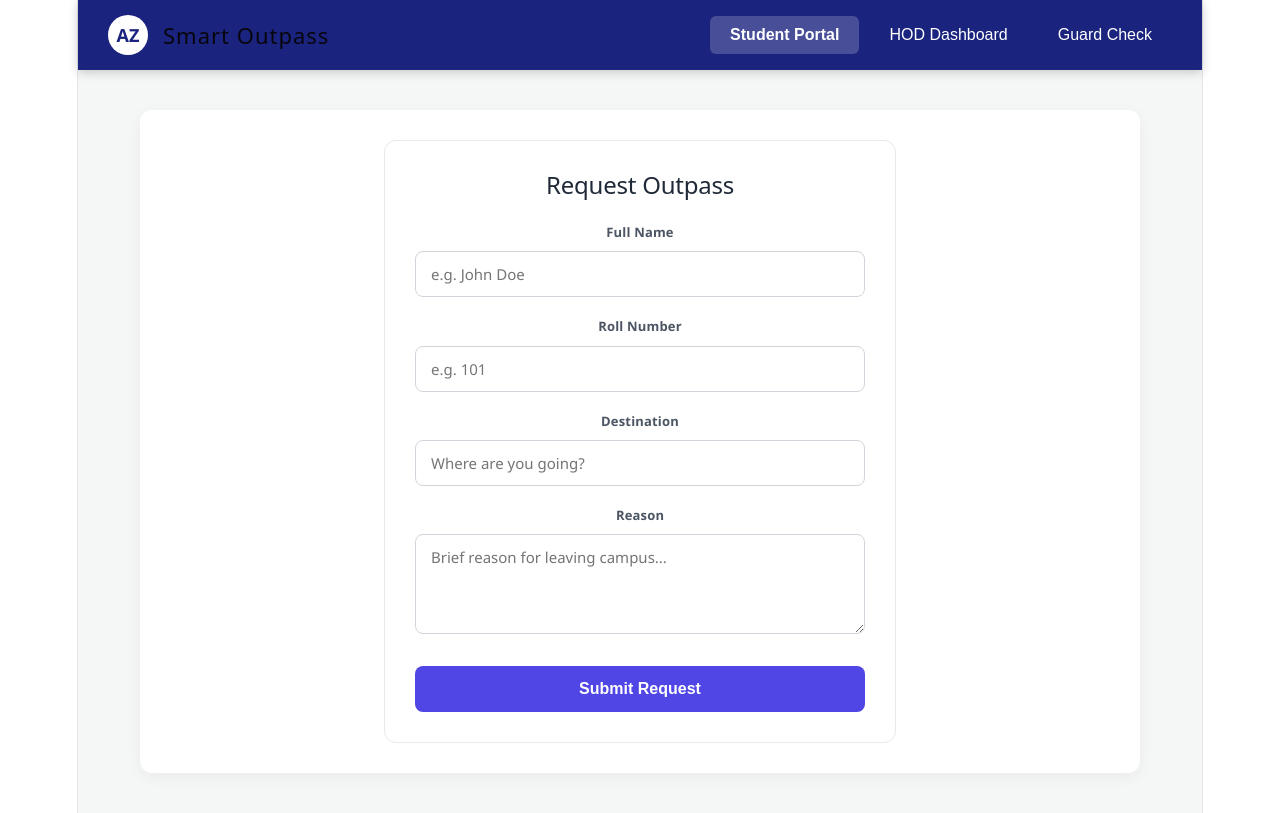
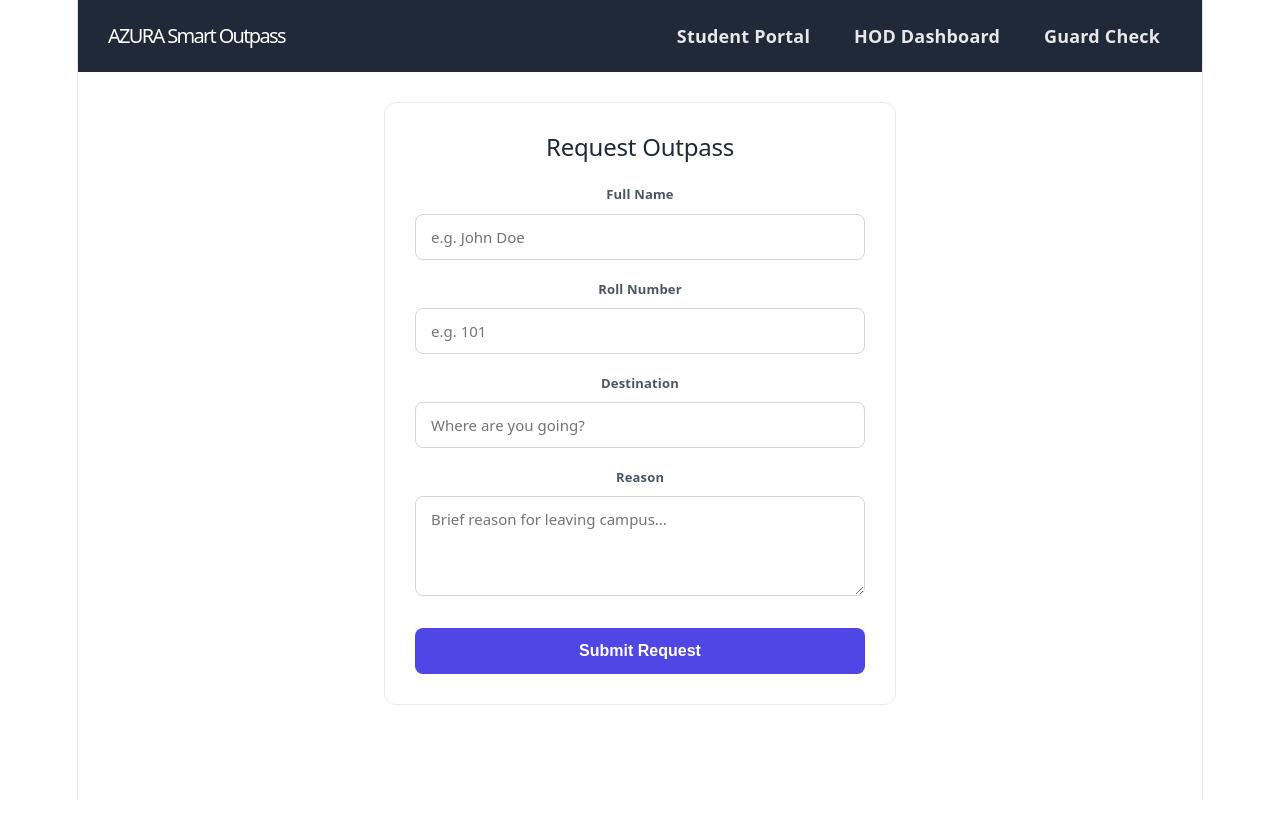
Before and after one commit to shaikfaisal786111-png/outpass-frontend., a React app: page / in a window 1280 px wide. Built offline with nearby package versions, Linux system fonts and the light colour scheme; the HTML template or start-up script is replaced by a standard one.

Commit message:
Add files via upload

```diff
--- a/src/App.jsx
+++ b/src/App.jsx
@@ -1,69 +1,51 @@
-import React, { useState } from 'react';
-import './App.css'; // NEW: Importing our CSS file!
-import GuardVerification from './GuardVerification';
+import React from 'react';
+import { BrowserRouter, Routes, Route, Link } from 'react-router-dom';
 import StudentPortal from './StudentPortal';
 import HodPanel from './HodPanel';
+import GuardVerification from './GuardVerification';
 
-function App() {
-  const [activeTab, setActiveTab] = useState('student');
+const App = () => {
+  return (
+    <BrowserRouter>
+      <div>
+        {/* DEMO NAVIGATION BAR */}
+        <nav style={{
+          backgroundColor: '#1f2937',
+          padding: '15px 30px',
+          display: 'flex',
+          justifyContent: 'space-between',
+          alignItems: 'center',
+          marginBottom: '30px'
+        }}>
+          <h1 style={{ color: 'white', margin: 0, fontSize: '20px' }}>AZURA Smart Outpass</h1>
+          <div style={{ display: 'flex', gap: '20px' }}>
+            <Link to="/" style={linkStyle}>Student Portal</Link>
+            <Link to="/hod" style={linkStyle}>HOD Dashboard</Link>
+            <Link to="/guard" style={linkStyle}>Guard Check</Link>
+          </div>
+        </nav>
 
-  return (
-    <div style={{ backgroundColor: '#f4f7f6', minHeight: '100vh', margin: 0, padding: 0, fontFamily: '"Segoe UI", Tahoma, Geneva, Verdana, sans-serif' }}>
+        {/* PAGE ROUTING */}
+        <div style={{ padding: '0 20px' }}>
+          <Routes>
+            <Route path="/" element={<StudentPortal />} />
+            <Route path="/hod" element={<HodPanel />} />
+            <Route path="/guard" element={<GuardVerification />} />
+          </Routes>
+        </div>
+      </div>
+    </BrowserRouter>
+  );
+};
 
-      {/* TOP NAVIGATION BAR (Now using classes from App.css) */}
-      <nav className="navbar">
-        <div className="nav-brand">
-          <div style={{ width: '40px', height: '40px', backgroundColor: 'white', borderRadius: '50%', display: 'flex', justifyContent: 'center', alignItems: 'center', color: '#1a237e', fontWeight: 'bold' }}>
-            AZ
-          </div>
-          <h1 style={{ margin: 0, fontSize: '22px', letterSpacing: '1px' }}>Smart Outpass</h1>
-        </div>
-
-        <div className="nav-links">
-          <button
-            className="nav-button"
-            onClick={() => setActiveTab('student')}
-            style={{
-              backgroundColor: activeTab === 'student' ? 'rgba(255,255,255,0.2)' : 'transparent',
-              fontWeight: activeTab === 'student' ? 'bold' : 'normal'
-            }}
-          >
-            Student Portal
-          </button>
-          <button
-            className="nav-button"
-            onClick={() => setActiveTab('hod')}
-            style={{
-              backgroundColor: activeTab === 'hod' ? 'rgba(255,255,255,0.2)' : 'transparent',
-              fontWeight: activeTab === 'hod' ? 'bold' : 'normal'
-            }}
-          >
-            HOD Dashboard
-          </button>
-          <button
-            className="nav-button"
-            onClick={() => setActiveTab('guard')}
-            style={{
-              backgroundColor: activeTab === 'guard' ? 'rgba(255,255,255,0.2)' : 'transparent',
-              fontWeight: activeTab === 'guard' ? 'bold' : 'normal'
-            }}
-          >
-            Guard Check
-          </button>
-        </div>
-      </nav>
-
-      {/* MAIN CONTENT AREA */}
-      <main style={{ padding: '40px 20px', maxWidth: '1000px', margin: '0 auto' }}>
-        <div style={{ backgroundColor: 'white', padding: '30px', borderRadius: '12px', boxShadow: '0 4px 15px rgba(0,0,0,0.05)' }}>
-          {activeTab === 'student' && <StudentPortal />}
-          {activeTab === 'hod' && <HodPanel />}
-          {activeTab === 'guard' && <GuardVerification />}
-        </div>
-      </main>
-
-    </div>
-  );
-}
+// Simple style for our navigation links
+const linkStyle = {
+  color: '#e5e7eb',
+  textDecoration: 'none',
+  fontWeight: 'bold',
+  padding: '8px 12px',
+  borderRadius: '6px',
+  transition: 'background-color 0.2s'
+};
 
 export default App;
```
